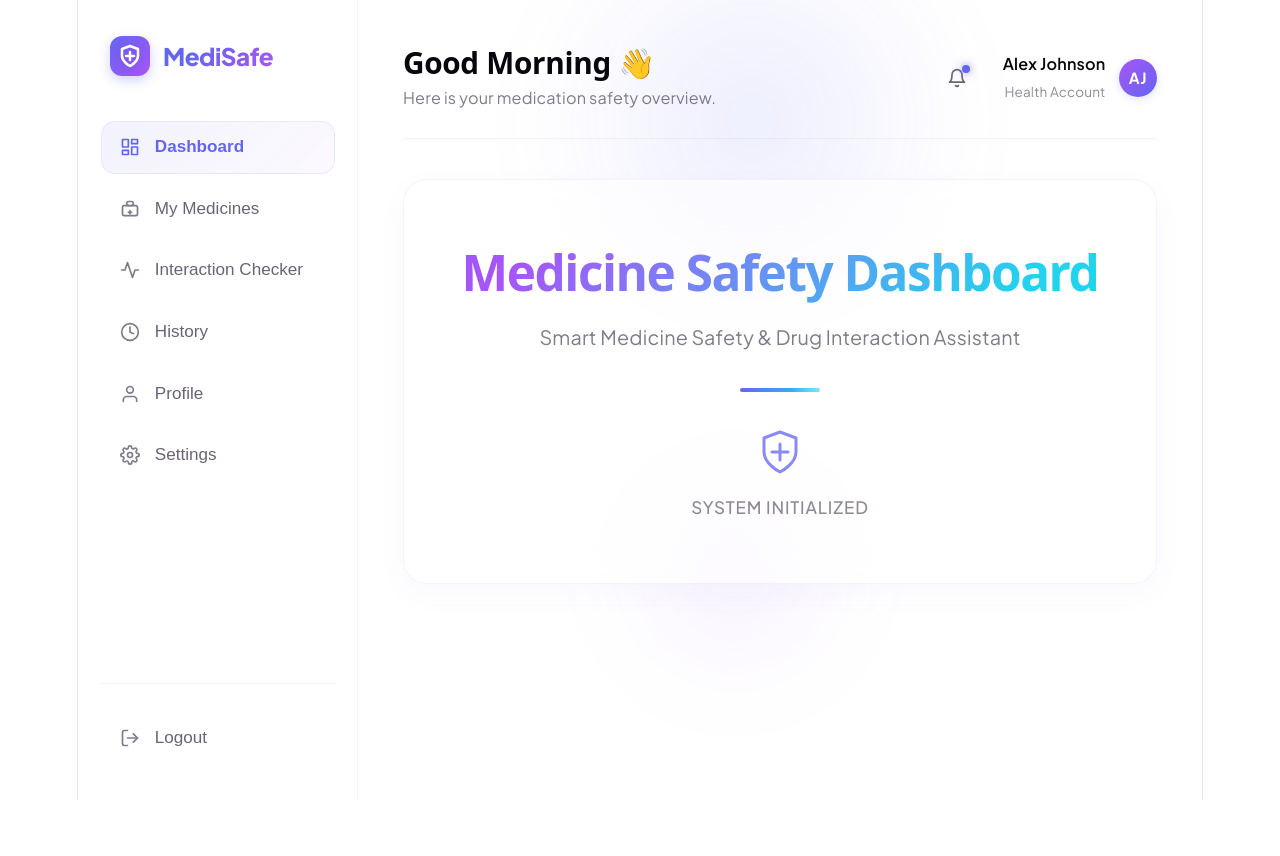
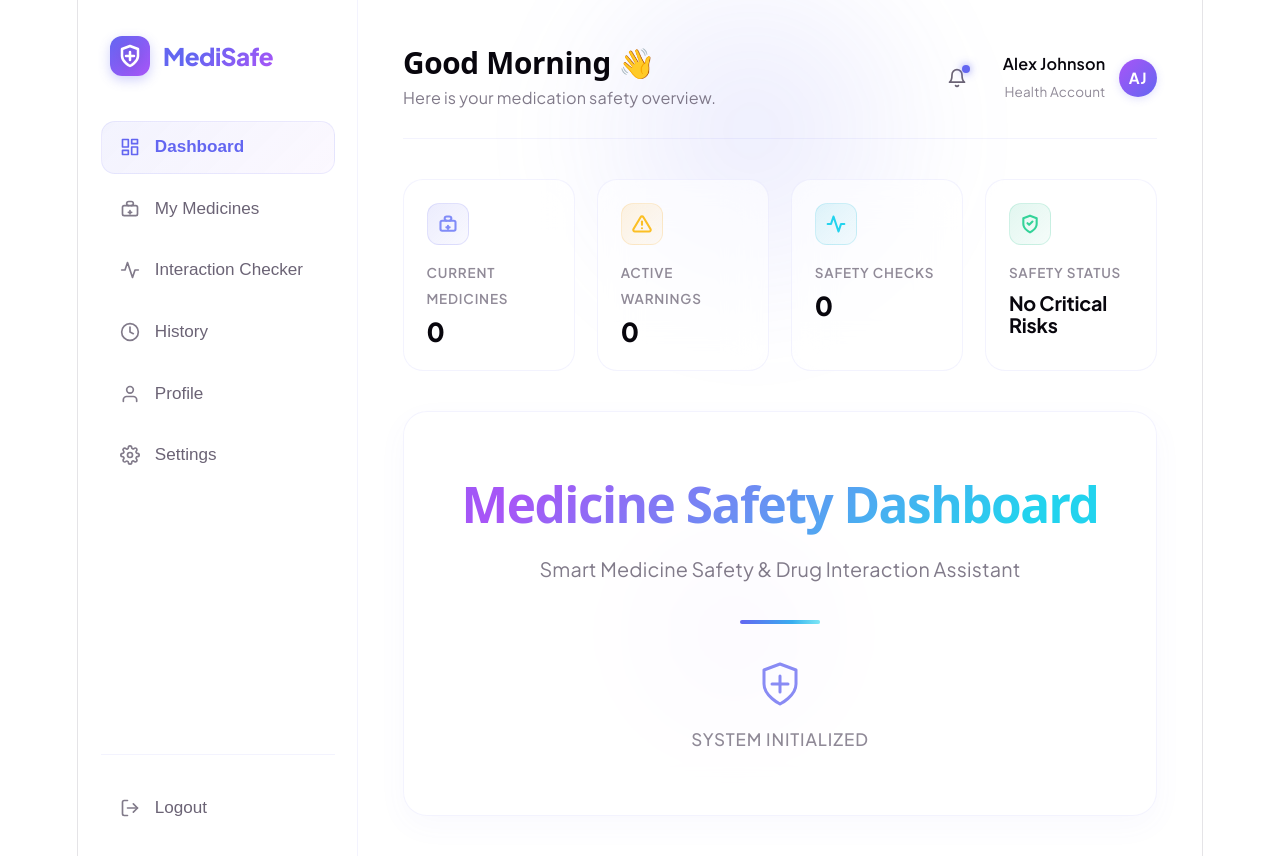
Before and after one commit to its-Sittu/HackInMotion-RICR-HIM-1114, a React (Vite) app: page / in a window 1280 px wide. Shown: the top 856 px of the page. Before the commit the page ends 800 px from the top, so only its background shows below. Built offline with nearby package versions, Linux system fonts and the light colour scheme.

Commit message:
feat: add dashboard overview cards

```diff
--- /dev/null
+++ b/src/components/dashboard/OverviewCards.jsx
@@ -0,0 +1,74 @@
+import React from 'react'
+
+export default function OverviewCards() {
+  const cardsData = [
+    {
+      id: 'current-medicines',
+      title: 'Current Medicines',
+      value: '0',
+      type: 'primary', // Indigo theme
+      icon: (
+        <svg width="20" height="20" viewBox="0 0 24 24" fill="none" stroke="currentColor" strokeWidth="2.5" strokeLinecap="round" strokeLinejoin="round">
+          <path d="M10.5 3a2.5 2.5 0 0 0 0 5h3a2.5 2.5 0 0 0 0-5h-3z" />
+          <path d="M13.5 8H19a2 2 0 0 1 2 2v8a2 2 0 0 1-2 2H5a2 2 0 0 1-2-2v-8a2 2 0 0 1 2-2h5.5" />
+          <path d="M12 14v4" />
+          <path d="M10 16h4" />
+        </svg>
+      )
+    },
+    {
+      id: 'active-warnings',
+      title: 'Active Warnings',
+      value: '0',
+      type: 'warning', // Amber/Yellow theme
+      icon: (
+        <svg width="20" height="20" viewBox="0 0 24 24" fill="none" stroke="currentColor" strokeWidth="2.5" strokeLinecap="round" strokeLinejoin="round">
+          <path d="M10.29 3.86L1.82 18a2 2 0 0 0 1.71 3h16.94a2 2 0 0 0 1.71-3L13.71 3.86a2 2 0 0 0-3.42 0z" />
+          <line x1="12" y1="9" x2="12" y2="13" />
+          <line x1="12" y1="17" x2="12.01" y2="17" />
+        </svg>
+      )
+    },
+    {
+      id: 'safety-checks',
+      title: 'Safety Checks',
+      value: '0',
+      type: 'info', // Cyan/Blue theme
+      icon: (
+        <svg width="20" height="20" viewBox="0 0 24 24" fill="none" stroke="currentColor" strokeWidth="2.5" strokeLinecap="round" strokeLinejoin="round">
+          <path d="M22 12h-4l-3 9L9 3l-3 9H2" />
+        </svg>
+      )
+    },
+    {
+      id: 'safety-status',
+      title: 'Safety Status',
+      value: 'No Critical Risks',
+      type: 'success', // Emerald/Green theme
+      icon: (
+        <svg width="20" height="20" viewBox="0 0 24 24" fill="none" stroke="currentColor" strokeWidth="2.5" strokeLinecap="round" strokeLinejoin="round">
+          <path d="M12 22s8-4 8-10V5l-8-3-8 3v7c0 6 8 10 8 10z" />
+          <polyline points="9 11 11 13 15 9" />
+        </svg>
+      )
+    }
+  ]
+
+  return (
+    <div className="overview-cards-grid">
+      {cardsData.map((card) => (
+        <div key={card.id} className={`overview-card ${card.type}`}>
+          <div className="card-header-icon">
+            <div className="icon-badge" aria-hidden="true">
+              {card.icon}
+            </div>
+          </div>
+          <div className="card-details">
+            <h3 className="card-title">{card.title}</h3>
+            <span className="card-value">{card.value}</span>
+          </div>
+        </div>
+      ))}
+    </div>
+  )
+}
--- a/src/pages/DashboardPage.jsx
+++ b/src/pages/DashboardPage.jsx
@@ -1,5 +1,6 @@
 import Sidebar from '../components/dashboard/Sidebar'
 import Header from '../components/dashboard/Header'
+import OverviewCards from '../components/dashboard/OverviewCards'
 import '../styles/dashboard.css'
 
 export default function DashboardPage() {
@@ -9,6 +10,7 @@ export default function DashboardPage() {
 
       <div className="dashboard-content-container">
         <Header />
+        <OverviewCards />
         <main className="dashboard-main">
           <h1 className="dashboard-heading">Medicine Safety Dashboard</h1>
 
--- a/src/styles/dashboard.css
+++ b/src/styles/dashboard.css
@@ -357,6 +357,123 @@
   letter-spacing: 0.05em;
 }
 
+/* Overview Cards Component Styling */
+.overview-cards-grid {
+  display: grid;
+  grid-template-columns: repeat(4, 1fr);
+  gap: 1.25rem;
+  width: 100%;
+  max-width: 800px;
+  margin-bottom: 2.25rem;
+  box-sizing: border-box;
+}
+
+.overview-card {
+  background: rgba(255, 255, 255, 0.015);
+  backdrop-filter: blur(20px);
+  -webkit-backdrop-filter: blur(20px);
+  border: 1px solid rgba(255, 255, 255, 0.05);
+  border-radius: 20px;
+  padding: 1.25rem;
+  display: flex;
+  flex-direction: column;
+  align-items: flex-start;
+  gap: 0.85rem;
+  transition: all 0.25s cubic-bezier(0.4, 0, 0.2, 1);
+  box-sizing: border-box;
+}
+
+@media (prefers-color-scheme: light) {
+  .overview-card {
+    background: rgba(255, 255, 255, 0.55);
+    border: 1px solid rgba(99, 102, 241, 0.08);
+  }
+}
+
+.overview-card:hover {
+  transform: translateY(-4px);
+  border-color: rgba(99, 102, 241, 0.2);
+  box-shadow:
+    0 10px 30px rgba(99, 102, 241, 0.04),
+    inset 0 1px 0 rgba(255, 255, 255, 0.02);
+}
+
+/* Card Icon badge themes */
+.card-header-icon {
+  display: flex;
+  align-items: center;
+}
+
+.icon-badge {
+  display: flex;
+  align-items: center;
+  justify-content: center;
+  width: 40px;
+  height: 40px;
+  border-radius: 12px;
+}
+
+/* Indigo Card Theme */
+.overview-card.primary .icon-badge {
+  background: linear-gradient(135deg, rgba(99, 102, 241, 0.12) 0%, rgba(99, 102, 241, 0.04) 100%);
+  border: 1px solid rgba(99, 102, 241, 0.15);
+  color: #818cf8;
+}
+
+/* Warning Card Theme */
+.overview-card.warning .icon-badge {
+  background: linear-gradient(135deg, rgba(245, 158, 11, 0.12) 0%, rgba(245, 158, 11, 0.04) 100%);
+  border: 1px solid rgba(245, 158, 11, 0.15);
+  color: #fbbf24;
+}
+
+/* Info Card Theme */
+.overview-card.info .icon-badge {
+  background: linear-gradient(135deg, rgba(6, 182, 212, 0.12) 0%, rgba(6, 182, 212, 0.04) 100%);
+  border: 1px solid rgba(6, 182, 212, 0.15);
+  color: #22d3ee;
+}
+
+/* Success Card Theme */
+.overview-card.success .icon-badge {
+  background: linear-gradient(135deg, rgba(16, 185, 129, 0.12) 0%, rgba(16, 185, 129, 0.04) 100%);
+  border: 1px solid rgba(16, 185, 129, 0.15);
+  color: #34d399;
+}
+
+/* Card details styling */
+.card-details {
+  display: flex;
+  flex-direction: column;
+  align-items: flex-start;
+  width: 100%;
+}
+
+.card-title {
+  font-size: 0.75rem;
+  font-weight: 600;
+  text-transform: uppercase;
+  letter-spacing: 0.06em;
+  color: var(--text);
+  opacity: 0.75;
+  margin: 0 0 0.35rem 0;
+  text-align: left;
+}
+
+.card-value {
+  font-size: 1.45rem;
+  font-weight: 800;
+  color: var(--text-h);
+  line-height: 1.1;
+  text-align: left;
+}
+
+.overview-card.success .card-value {
+  font-size: 1.1rem;
+  font-weight: 700;
+  letter-spacing: -0.01em;
+}
+
 /* Main Content Layout container */
 .dashboard-content-container {
   flex-grow: 1;
@@ -564,9 +681,17 @@
     width: 100%;
     justify-content: space-between;
   }
+  .overview-cards-grid {
+    grid-template-columns: repeat(2, 1fr);
+    margin-bottom: 1.5rem;
+  }
 }
 
 @media (max-width: 640px) {
+  .overview-cards-grid {
+    grid-template-columns: 1fr;
+    gap: 0.75rem;
+  }
   .dashboard-main {
     padding: 2.5rem 1.5rem;
   }
```
